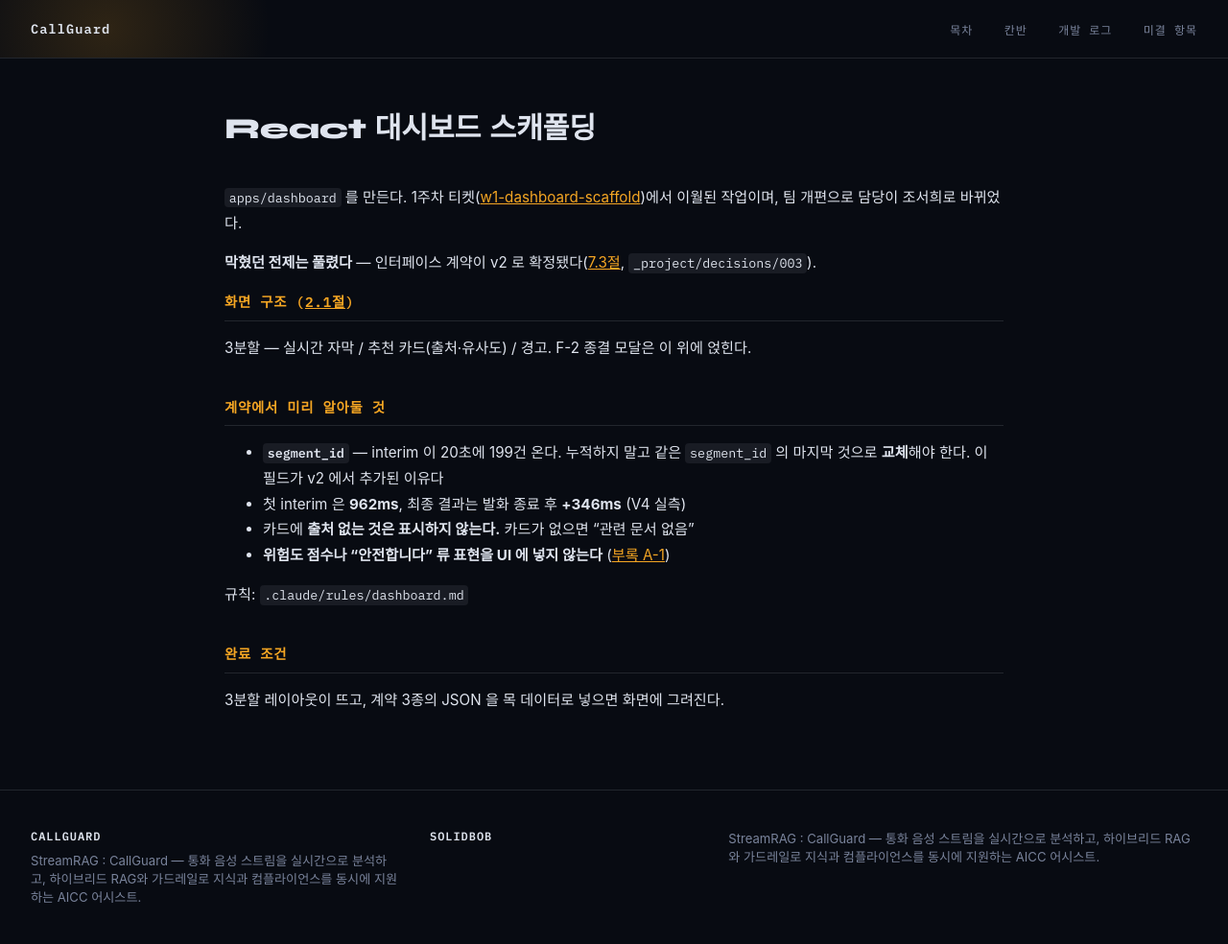
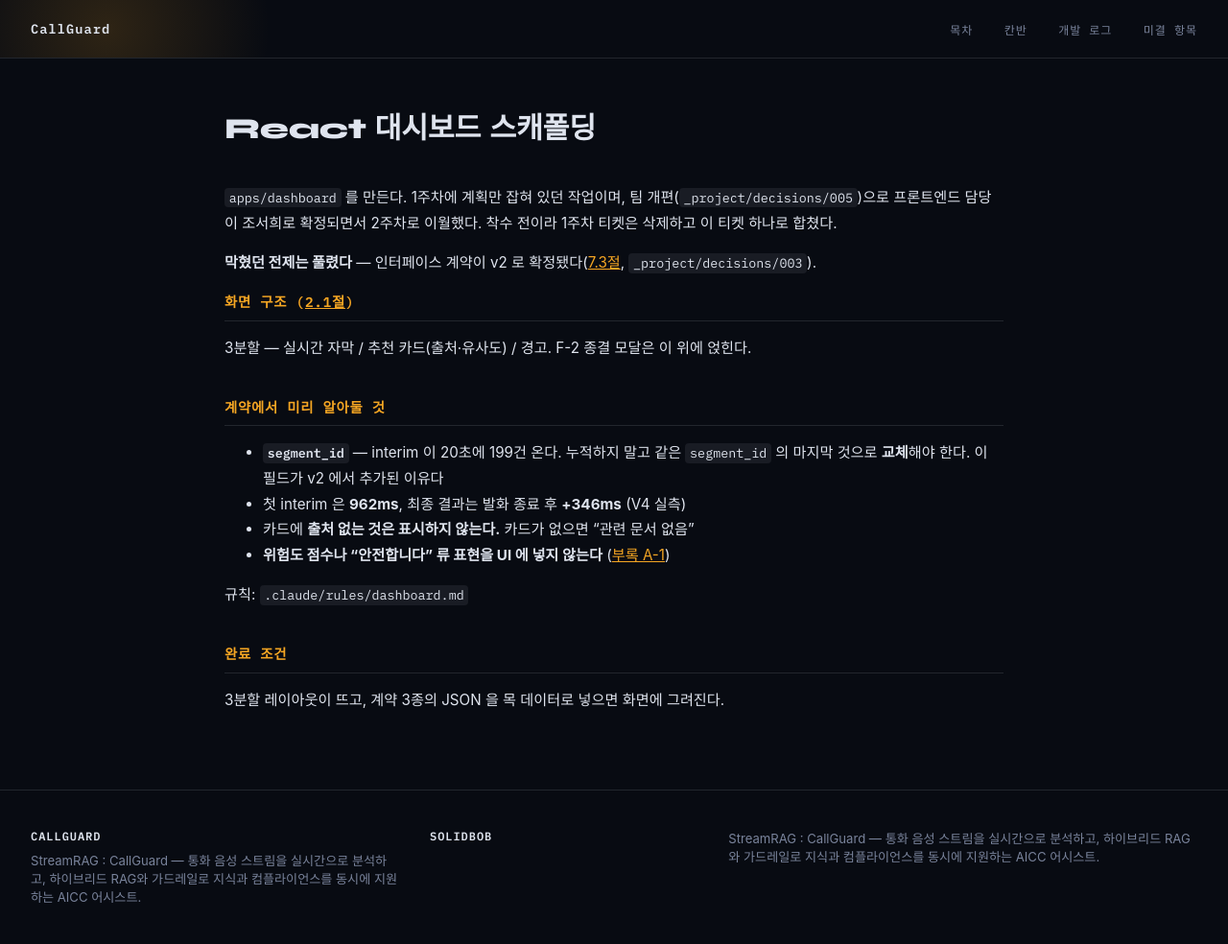
Before and after one commit to solidbob02/call.solidbob.cloud, a Jekyll site: the page built from jekyll/_backlogs/w2-dashboard-scaffold.md, in a window 1280 px wide. Shown: the whole page at 96% size. Built offline with Jekyll 4.4.1, drawn with Linux system fonts in a browser that asks for light colours; some web fonts are replaced.

Commit message:
docs(kanban): 착수 전 티켓의 담당 이관 처리 방식 정정
w1-dashboard-scaffold 를 삭제하고 w2-dashboard-scaffold(조서희) 하나로 합친다.

무엇이 잘못됐나
- 팀 개편으로 프론트엔드 담당이 장민석 → 조서희로 바뀌었는데, "assignee 소급 수정 금지"
  규칙을 적용해 assignee 를 장민석으로 남겨뒀다
- 그 규칙의 목적은 "실제로 누가 했는지" 보존이다. 이 티켓은 아무도 시작하지 않은 todo 라
  보존할 수행 기록 자체가 없었다. 존재하지 않는 담당 관계를 보드에 표시한 셈이다
- 게다가 w2 티켓과 같은 작업이라 보드에 중복으로 떴다
  ("티켓 하나에 두 사람의 작업을 담지 않는다" 규칙과도 어긋남)

이관 사실은 _project/decisions/005 와 progress.markdown 에 남아 있어 기록은 유실되지 않는다.

CLAUDE.md 규칙 보강 — 담당 변경은 착수 여부로 갈린다
- 진행·완료된 티켓: 그 시점 수행자 보존 (소급 수정 금지)
- 아직 todo 인 티켓: 새 담당자로 옮기거나 새 티켓으로 합치고 옛 티켓은 삭제

Co-Authored-By: Claude Opus 5 <noreply@anthropic.com>

```diff
--- a/jekyll/_backlogs/w2-dashboard-scaffold.md
+++ b/jekyll/_backlogs/w2-dashboard-scaffold.md
@@ -8,8 +8,9 @@ priority: 7
 date: 2026-08-26
 ---
 
-`apps/dashboard` 를 만든다. 1주차 티켓([w1-dashboard-scaffold](/backlog/w1-dashboard-scaffold/))에서
-이월된 작업이며, 팀 개편으로 담당이 조서희로 바뀌었다.
+`apps/dashboard` 를 만든다. 1주차에 계획만 잡혀 있던 작업이며, 팀 개편(`_project/decisions/005`)으로
+프론트엔드 담당이 조서희로 확정되면서 2주차로 이월했다. 착수 전이라 1주차 티켓은 삭제하고
+이 티켓 하나로 합쳤다.
 
 **막혔던 전제는 풀렸다** — 인터페이스 계약이 v2 로 확정됐다([7.3절](/docs/07/),
 `_project/decisions/003`).
```
Also changed, not shown: CLAUDE.md (+3 -0 lines), jekyll/_backlogs/w1-dashboard-scaffold.md (deleted, +0 -20 lines).
